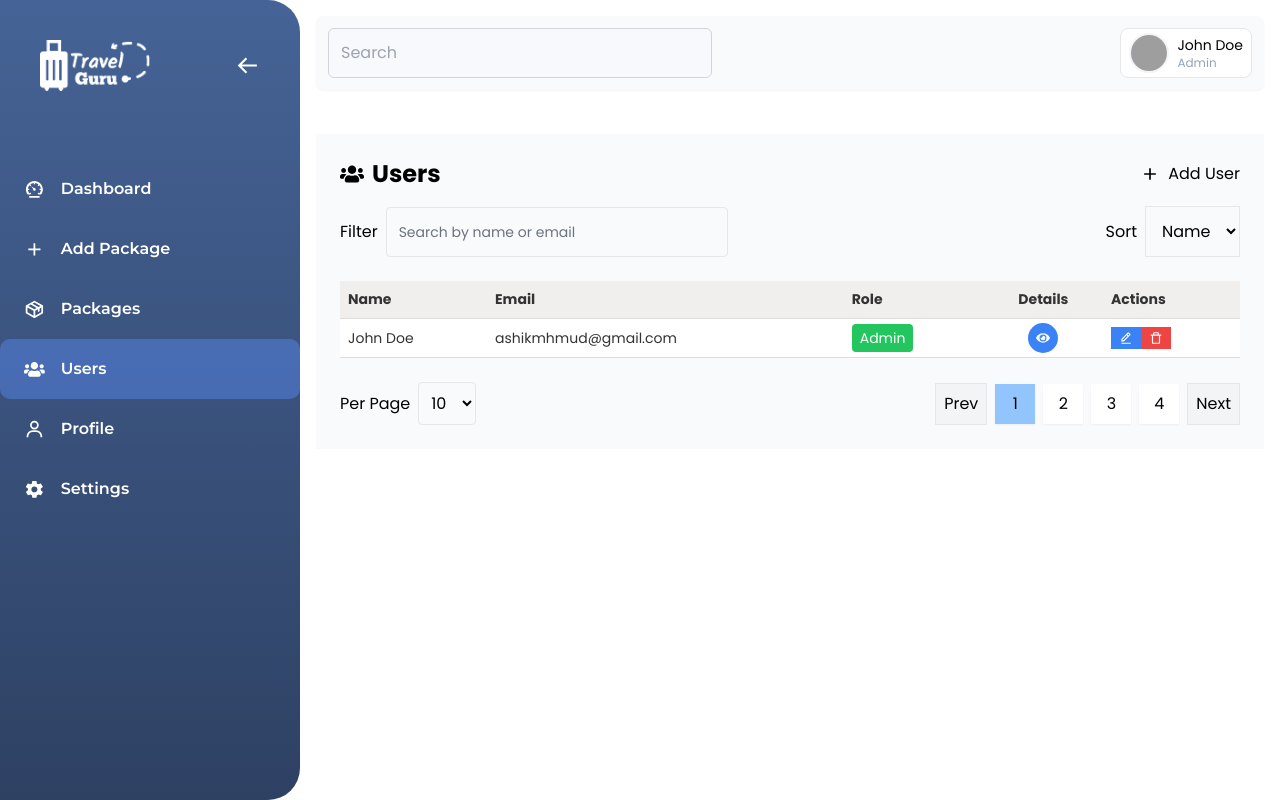
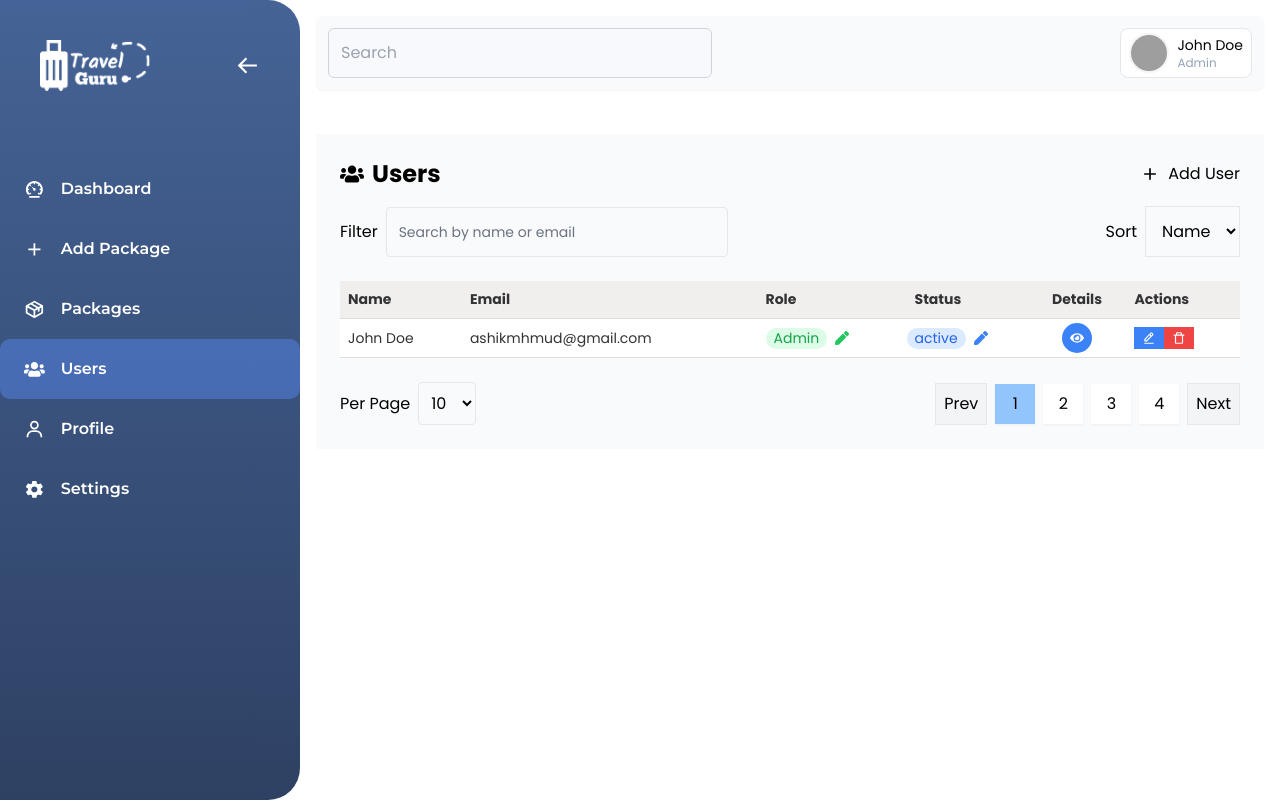
Before and after one commit to sixavengers/travel-agency-client, a React (Create React App) app: page /dashboard/users in a window 1280 px wide. Built offline with nearby package versions, Linux system fonts and the light colour scheme; grey boxes are pictures that could not be loaded.

Commit message:
modify design in app

```diff
--- a/src/pages/Dashboard/Profile/Profile.tsx
+++ b/src/pages/Dashboard/Profile/Profile.tsx
@@ -1,7 +1,19 @@
+import { FaUser } from "react-icons/fa";
+
 type Props = {};
 
 const Profile = (props: Props) => {
-  return <div>Profile</div>;
+  return (
+    <div>
+      <div className="my-6 p-6 bg-gray-50">
+        <div className="title flex items-center justify-between">
+          <h1 className="text-2xl font-bold flex items-center gap-2">
+            <FaUser /> Sixavenger's Profile
+          </h1>
+        </div>
+      </div>
+    </div>
+  );
 };
 
 export default Profile;
--- a/src/pages/Dashboard/Settings/Settings.tsx
+++ b/src/pages/Dashboard/Settings/Settings.tsx
@@ -1,7 +1,19 @@
+import { FaCog } from "react-icons/fa";
+
 type Props = {};
 
 const Settings = (props: Props) => {
-  return <div>Settings</div>;
+  return (
+    <div>
+      <div className="my-6 p-6 bg-gray-50">
+        <div className="title flex items-center justify-between">
+          <h1 className="text-2xl font-bold flex items-center gap-2">
+            <FaCog /> Settings
+          </h1>
+        </div>
+      </div>
+    </div>
+  );
 };
 
 export default Settings;
--- a/src/pages/Dashboard/Users/Users.tsx
+++ b/src/pages/Dashboard/Users/Users.tsx
@@ -1,5 +1,5 @@
 import { BiEditAlt, BiPlus, BiTrashAlt } from "react-icons/bi";
-import { FaEye, FaUsers } from "react-icons/fa";
+import { FaEye, FaPen, FaUsers } from "react-icons/fa";
 import { Link } from "react-router-dom";
 
 type Props = {};
@@ -51,6 +51,7 @@ const Users = (props: Props) => {
                   <th className="p-2">Name</th>
                   <th className="p-2">Email</th>
                   <th className="p-2">Role</th>
+                  <th className="p-2">Status</th>
                   <th className="p-2 text-center">Details</th>
                   <th className="p-2">Actions</th>
                 </tr>
@@ -64,9 +65,24 @@ const Users = (props: Props) => {
                     </a>
                   </td>
                   <td className="p-2">
-                    <span className="bg-green-500 text-white px-2 py-1 rounded">
-                      Admin
-                    </span>
+                    <div className="flex items-center gap-2">
+                      <span className="bg-green-100 text-green-600 px-2 rounded-full">
+                        Admin
+                      </span>
+                      <span className="text-green-500 cursor-pointer">
+                        <FaPen />
+                      </span>
+                    </div>
+                  </td>
+                  <td>
+                    <div className="flex items-center gap-2">
+                      <span className="px-2  bg-blue-100 text-blue-600 rounded-full">
+                        active
+                      </span>
+                      <span className="text-blue-500 cursor-pointer">
+                        <FaPen />
+                      </span>
+                    </div>
                   </td>
                   <td className="text-center">
                     <button className="bg-blue-500 p-2 rounded-full text-white">
```
